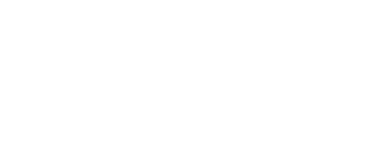
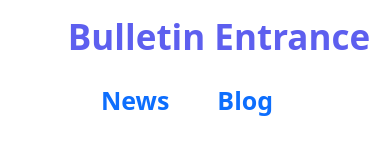
Before and after one commit to tareque-bin-habib/bulletin-entrance, a plain HTML site: page index.html in a window 390 px wide. Drawn offline with nearby package versions, Linux system fonts and the light colour scheme.

Commit message:
upper nav added

```diff
--- /dev/null
+++ b/css/style.css
@@ -0,0 +1,75 @@
+.web-title {
+    color: #5D5FEF;
+    font-size: 28px;
+}
+
+.news-blog {
+    display: flex;
+    justify-content: end;
+    list-style: none;
+    color: #5D5FEF;
+}
+
+.news-blog ul {
+    margin-right: 10%;
+}
+
+.news-blog a {
+    text-decoration: none;
+
+}
+
+
+
+
+
+
+/*---------------
+ RESPONSIVE
+------------- */
+@media only screen and (max-width: 888px) {
+    .web-title {
+        font-size: 20px;
+    }
+}
+
+@media only screen and (max-width: 696px) {
+    .web-title {
+        font-size: 18px;
+    }
+
+    .news-blog a {
+        font-size: 18px;
+    }
+}
+
+@media only screen and (max-width: 648px) {
+    .web-title {
+        font-size: 14px;
+    }
+
+    .news-blog a {
+        font-size: 17px;
+    }
+}
+
+@media only screen and (max-width: 576px) {
+    .web-title {
+        font-size: 35px;
+        text-align: center;
+    }
+
+    .news-blog a {
+        font-size: 25px;
+    }
+
+    .news-blog {
+        text-align: center;
+    }
+
+    .news-blog {
+        display: flex;
+        justify-content: center;
+        align-items: center;
+    }
+}
--- a/index.html
+++ b/index.html
@@ -6,11 +6,28 @@
     <meta http-equiv="X-UA-Compatible" content="IE=edge">
     <meta name="viewport" content="width=device-width, initial-scale=1.0">
     <title>Document</title>
+    <link rel="stylesheet" href="https://cdn.jsdelivr.net/npm/bootstrap@5.2.2/dist/css/bootstrap.min.css
+    ">
+    <link rel="stylesheet" href="css/style.css">
 </head>
 
 <body>
+    <header class="container-fluid">
+        <section class="row">
+            <div class="col-lg-4 col-md-4 col-sm-4 col-12">
+                <h1 class="fw-bold mt-3 web-title ms-5">Bulletin Entrance</h1>
+            </div>
+            <div class="col-lg-8 col-md-8 col-sm-8 col-12">
+                <ul class="news-blog fs-4 fw-bold mt-3 me-5">
+                    <li class="me-5 upper-nav"><a href="">News</a></li>
+                    <li class="upper-nav"><a href="">Blog</a></li>
+                </ul>
+            </div>
+        </section>
+    </header>
 
-
+    <script src="https://cdn.jsdelivr.net/npm/bootstrap@5.2.2/dist/js/bootstrap.bundle.min.js
+    "></script>
 </body>
 
 </html>
```
Also changed, not shown: news-portal.png (added), 4 other files.
